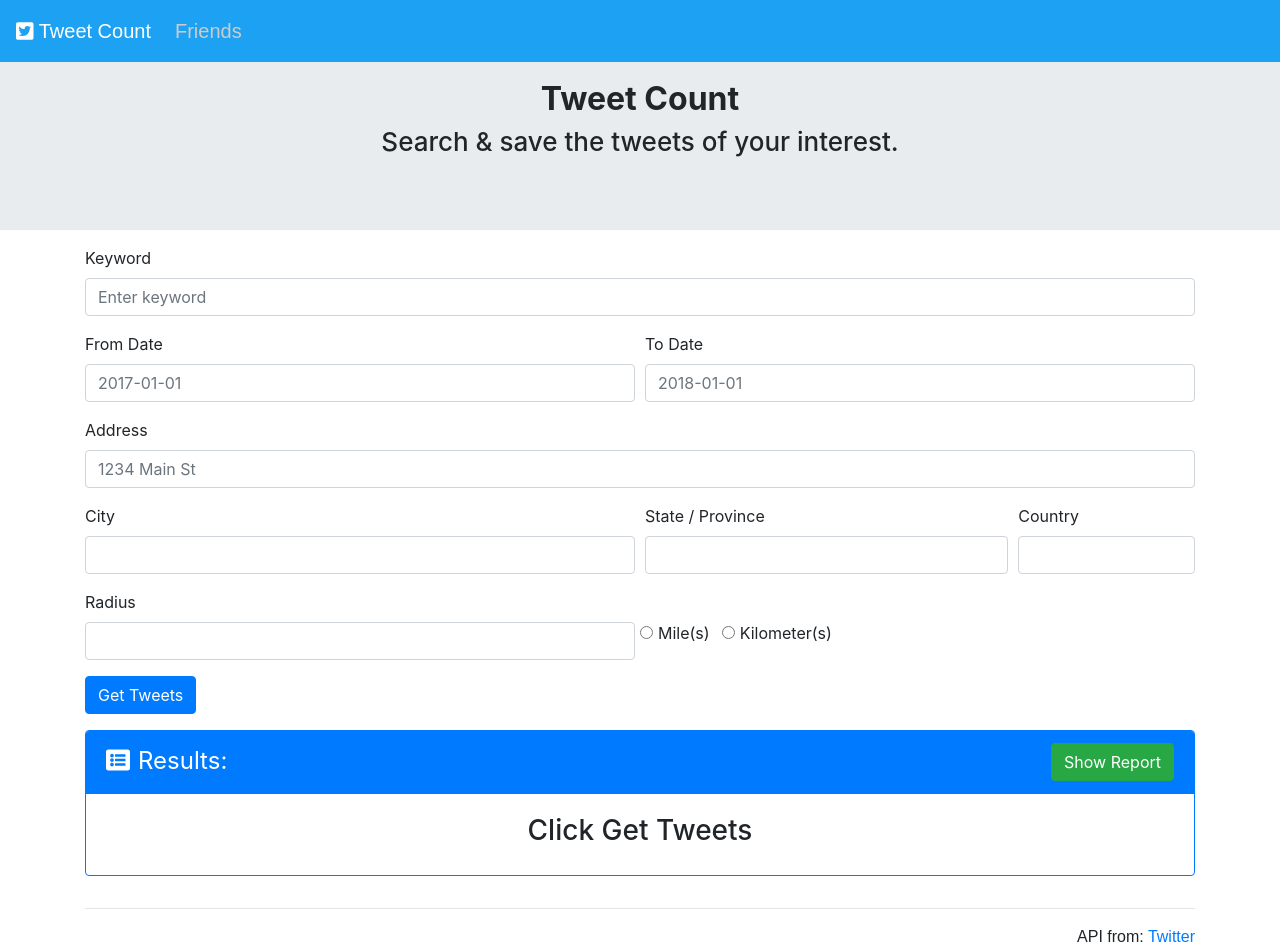
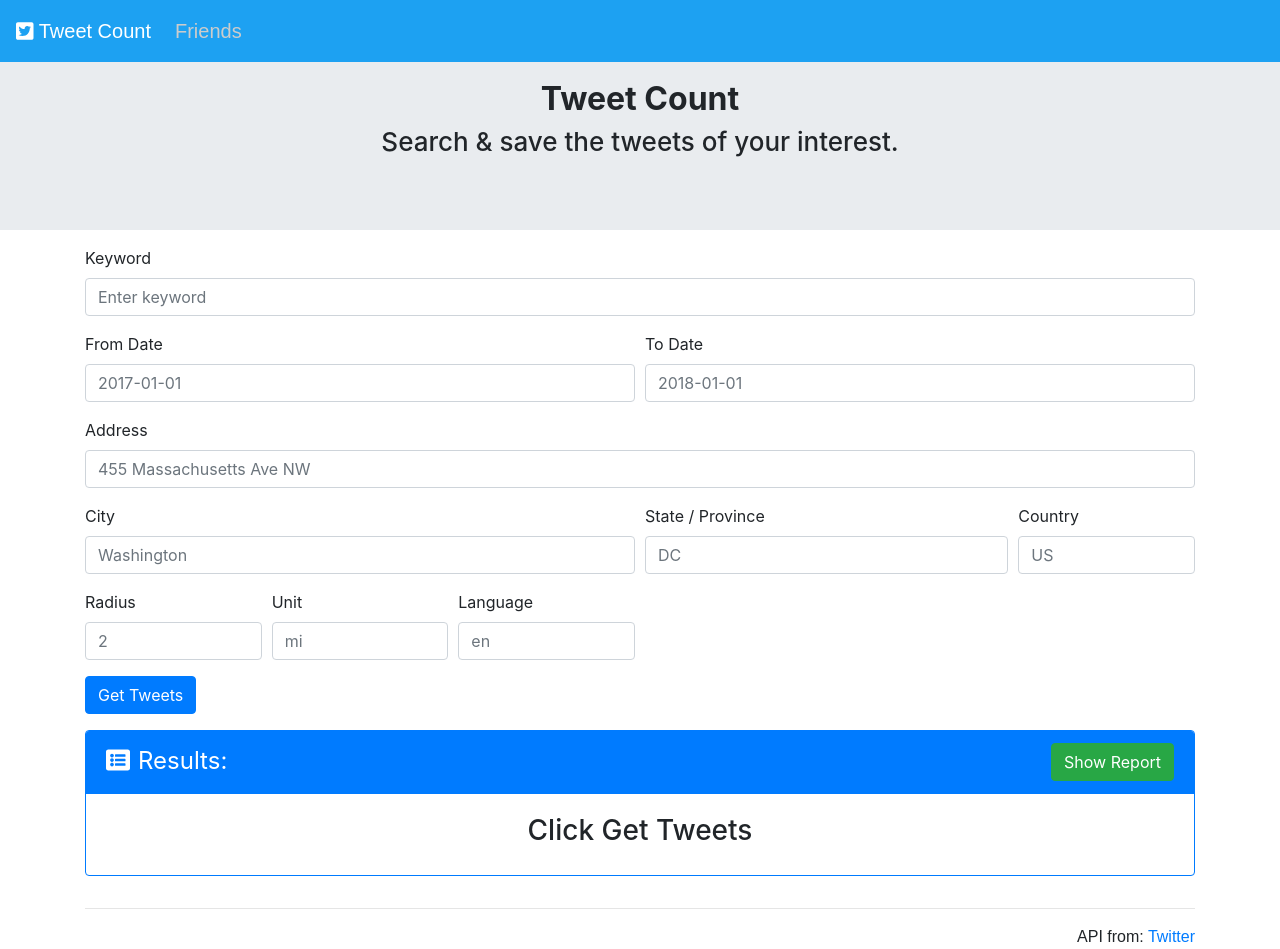
Before and after one commit to vnndi/tweet-count, a React (Create React App) app in the folder client/: page / in a window 1280 px wide. Built offline with nearby package versions, Linux system fonts and the light colour scheme.

Commit message:
all fields customised

```diff
--- a/client/src/components/Form/Form.js
+++ b/client/src/components/Form/Form.js
@@ -1,7 +1,7 @@
 import React from 'react';
 import './Form.css';
 
-const Form = ({keyword, fromDate, toDate, address, city, state, country, radius, handleInputChange, handleClick}) => (
+const Form = ({keyword, fromDate, toDate, address, city, state, country, radius, unit, language, handleInputChange, handleClick}) => (
     <form>
         <div className="form-group">
             <label htmlFor="text">Keyword</label>
@@ -19,36 +19,32 @@ const Form = ({keyword, fromDate, toDate, address, city, state, country, radius,
         </div>
         <div className="form-group friends-page">
             <label htmlFor="inputAddress">Address</label>
-            <input type="text" className="form-control" id="inputAddress" placeholder="1234 Main St" name="address" value={address} onChange={handleInputChange}/>
+            <input type="text" className="form-control" id="inputAddress" placeholder="455 Massachusetts Ave NW" name="address" value={address} onChange={handleInputChange}/>
         </div>
         <div className="form-row friends-page">
             <div className="form-group col-md-6">
                 <label htmlFor="inputCity">City</label>
-                <input type="text" className="form-control" id="inputCity" name="city" value={city} onChange={handleInputChange}/>
+                <input type="text" className="form-control" id="inputCity" placeholder="Washington" name="city" value={city} onChange={handleInputChange}/>
             </div>
             <div className="form-group col-md-4">
                 <label htmlFor="inputState">State / Province</label>
-                <input type="text" className="form-control" id="inputState" name="state" value={state} onChange={handleInputChange}/>
+                <input type="text" className="form-control" id="inputState" placeholder="DC" name="state" value={state} onChange={handleInputChange}/>
             </div>
             <div className="form-group col-md-2">
                 <label htmlFor="inputCountry">Country</label>
-                <input type="text" className="form-control" id="inputCountry" name="country" value={country} onChange={handleInputChange}/>
+                <input type="text" className="form-control" id="inputCountry" placeholder="US" name="country" value={country} onChange={handleInputChange}/>
             </div>
-            <div className="form-group col-md-6">
+            <div className="form-group col-md-2">
                 <label htmlFor="inputRadius">Radius</label>
-                <input type="text" className="form-control" id="inputRadius" name="radius" value={radius} onChange={handleInputChange}/>
+                <input type="text" className="form-control" id="inputRadius" placeholder="2" name="radius" value={radius} onChange={handleInputChange}/>
             </div>
-            <div className="form-check-inline">
-                <input className="form-check-input" type="radio" name="exampleRadios" id="exampleRadios1" value="option1"/>
-                <label className="form-check-label" htmlFor="exampleRadios1">
-                    Mile(s)
-                </label>
+            <div className="form-group col-md-2">
+                <label htmlFor="inputRadius">Unit</label>
+                <input type="text" className="form-control" id="inputUnit" placeholder="mi" name="unit" value={unit} onChange={handleInputChange}/>
             </div>
-            <div className="form-check-inline">
-                <input className="form-check-input" type="radio" name="exampleRadios" id="exampleRadios2" value="option2"/>
-                <label className="form-check-label" htmlFor="exampleRadios2">
-                    Kilometer(s)
-                </label>
+            <div className="form-group col-md-2">
+                <label htmlFor="inputRadius">Language</label>
+                <input type="text" className="form-control" id="inputLanguage" placeholder="en" name="language" value={language} onChange={handleInputChange}/>
             </div>
         </div>
         <button className="btn btn-primary" onClick={handleClick}>Get Tweets</button>
--- a/client/src/pages/Friends/Friends.js
+++ b/client/src/pages/Friends/Friends.js
@@ -70,8 +70,6 @@ class Friends extends Component {
                 <Container>
                     <Form
                         keyword={this.state.keyword}
-                        fromDate={this.state.fromDate}
-                        toDate={this.state.toDate}
                         handleInputChange={this.handleInputChange}
                         handleClick={this.getFriendTweet}
                     />
--- a/client/src/pages/Home/Home.js
+++ b/client/src/pages/Home/Home.js
@@ -20,7 +20,9 @@ class Home extends Component {
         city: '',
         state: '',
         country: '',
-        radius: ''
+        radius: '',
+        unit: '',
+        language: ''
     };
 
     handleInputChange = event => {
@@ -59,16 +61,14 @@ class Home extends Component {
             city: this.state.city,
             state: this.state.state,
             country: this.state.country,
-            radius: this.state.radius
+            radius: this.state.radius,
+            unit: this.state.unit,
+            language: this.state.language
         }
-
-        console.log(details);
 
         // send API request with details object to server
         API.getTweets(details)
         .then(res => {
-            console.log('number of hits: ' + res.data.length);
-
             // update state with response from server
             this.setState({
                 articles: res.data,
@@ -81,10 +81,10 @@ class Home extends Component {
 
             // check if there's result
             if (res.data.length !== 0) {
-
                 const word = this.state.keyword;
                 const hit = this.state.totalHit;
 
+                // update new result in localstorage
                 this.appendToStorage(word, hit)
             }
         })
```
Also changed, not shown: 1 other file (tests, documents, lock files or other folders). Lines whose indentation alone changed are shown as unchanged.
